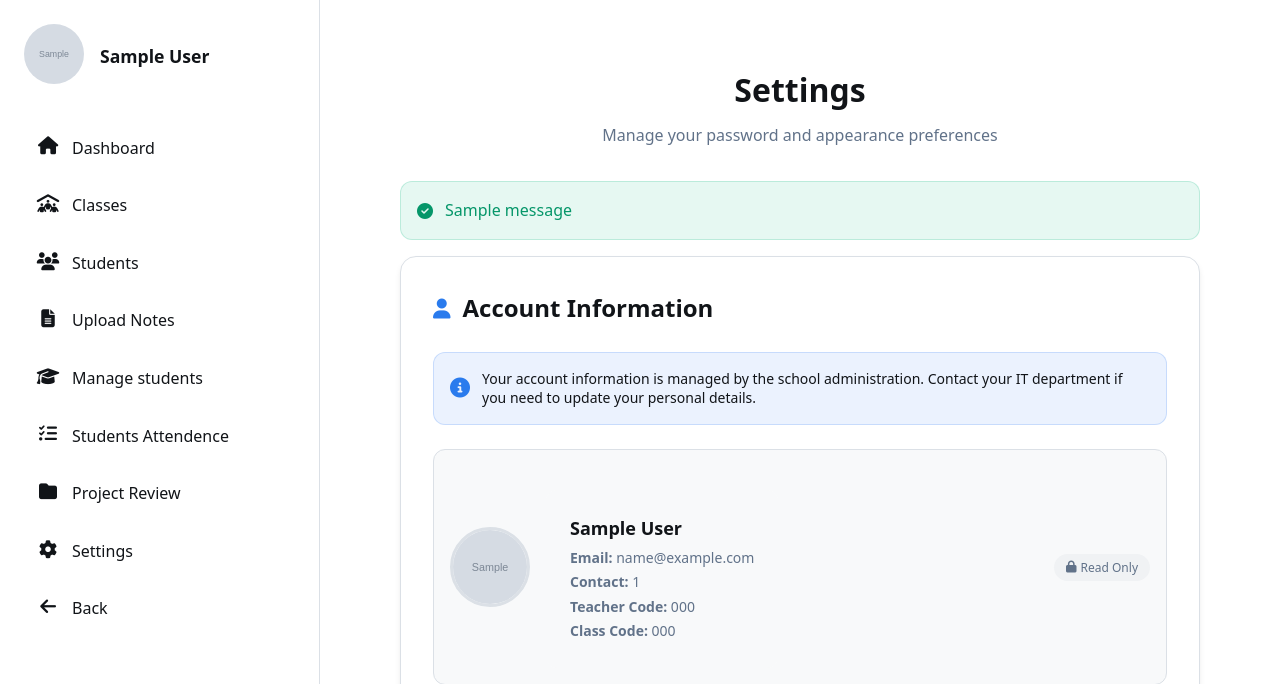
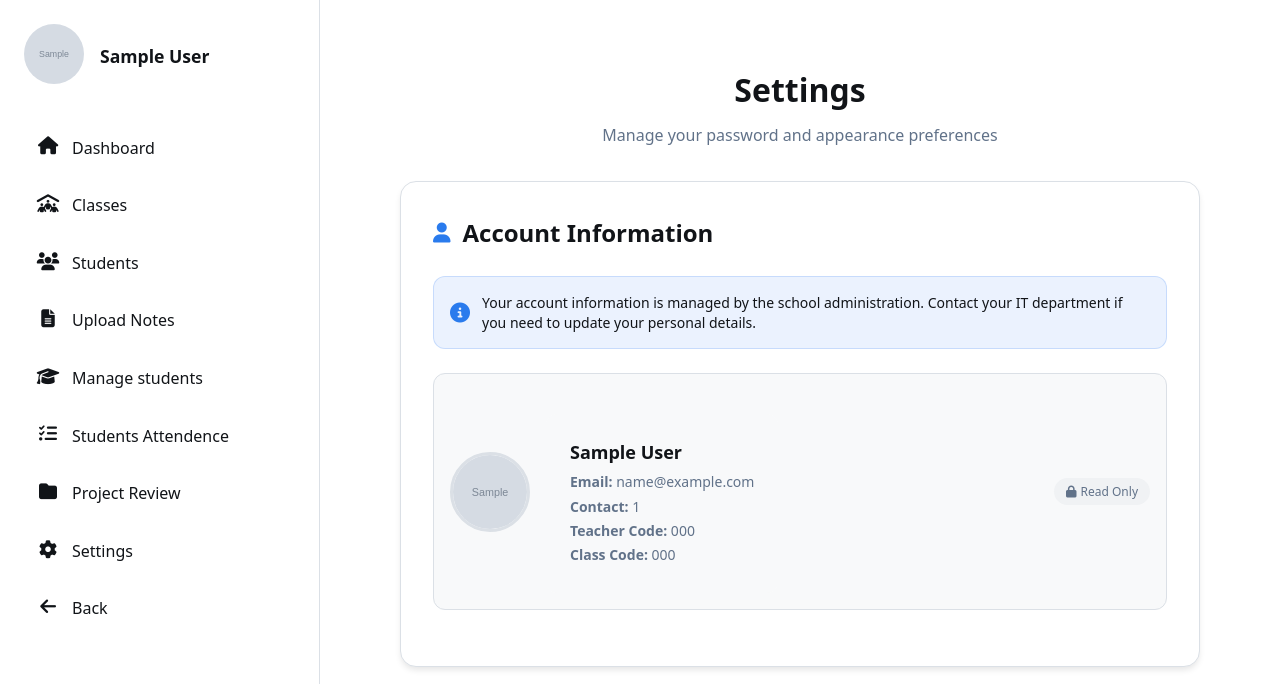
Before and after one commit to Shishir-Kc/MAIN_PROJECT, a Django app: template teacher/templates/settings/settings.html in a window 1280 px wide. Shown: the top 684 px of the page. Run offline with Django 5.2, Linux system fonts and the light colour scheme; the template is opened without the code that fills it: values that come from a table or form of the project are taken from there, others are empty; tables that the repository leaves empty hold one stand-in row (values such as "Sample post"); grey boxes marked "Sample" are stand-in pictures; one stand-in notice (Sample message) is shown.

Commit message:
removed django msg

```diff
--- a/teacher/templates/settings/settings.html
+++ b/teacher/templates/settings/settings.html
@@ -408,17 +408,7 @@
             <p class="settings-subtitle">Manage your password and appearance preferences</p>
         </div>
 
-        <!-- Django Messages -->
-        {% if messages %}
-            <div class="messages">
-                {% for message in messages %}
-                    <div class="alert alert-{{ message.tags }}">
-                        <i class="fas fa-{% if message.tags == 'success' %}check-circle{% elif message.tags == 'error' %}exclamation-triangle{% else %}info-circle{% endif %}"></i>
-                        {{ message }}
-                    </div>
-                {% endfor %}
-            </div>
-        {% endif %}
+
 
         <!-- Account Information (Read-Only) -->
         <div class="settings-section">
```
